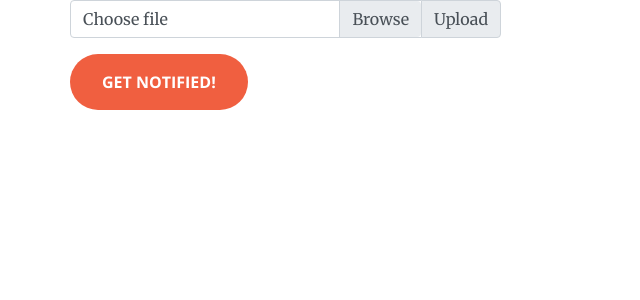
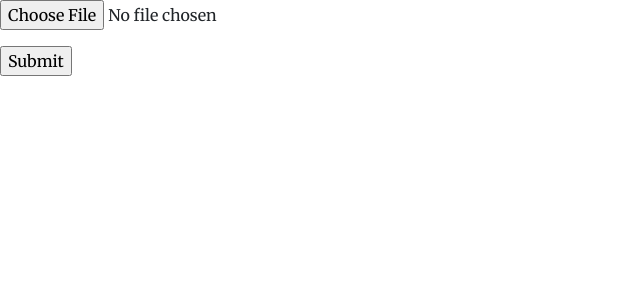
Before and after one commit to manzala/VueWiz, a Django app: template Vue/VueWiz/templates/upload.html in a window 1280 px wide. Shown: the part 56-356 px from the top of the page, without its empty margins (0-640 px from the left). Run offline with Django 3.2, Linux system fonts and the light colour scheme; the template is opened without the code that fills it, so the values that code supplies are empty; some libraries are stand-ins or nearby versions.

```diff
--- a/Vue/Vue/settings.py
+++ b/Vue/Vue/settings.py
@@ -12,7 +12,6 @@ https://docs.djangoproject.com/en/1.8/ref/settings/
 
 # Build paths inside the project like this: os.path.join(BASE_DIR, ...)
 import os
-import dj_database_url
 
 BASE_DIR = os.path.dirname(os.path.abspath(__file__))
 
@@ -100,9 +99,6 @@ DATABASES = {
     }
 }
 
-DATABASES['default'] =  dj_database_url.config()
-
-
 
 # Internationalization
 # https://docs.djangoproject.com/en/1.8/topics/i18n/
--- a/Vue/VueWiz/templates/upload.html
+++ b/Vue/VueWiz/templates/upload.html
@@ -3,23 +3,10 @@
     {% include 'partials/navbar2.html' %}
 {% endblock %}
 {% block content %}
-<div class = "container" >
-    <div class="row">
-        <form method="POST" class="post-form">{% csrf_token %}
-            <div class="input-group mb-3">
-              <div class="custom-file">
-                <input type="file" class="custom-file-input" id="inputGroupFile02">
-                <label class="custom-file-label" for="inputGroupFile02">Choose file</label>
-              </div>
-              <div class="input-group-append">
-                <span class="input-group-text" id="">Upload</span>
-              </div>
-            </div>
-            <div>
-              <input class="btn btn-primary btn-xl" type="submit" value="Get Notified!" />
-              <input type="hidden" name="next" value="{{ next }}" />
-            </div>
-        </form>
-    </div>
-</div>
+<form action="" method="POST" enctype="multipart/form-data">{% csrf_token %}
+  <p>
+      <input id="id_image" type="file" class="" name="file">
+  </p>
+  <input type="submit" value="Submit" />
+</form>
 {% endblock %}
```
Also changed, not shown: Vue/VueWiz/models.py (+2 -25 lines), Vue/VueWiz/views.py (+13 -8 lines).
